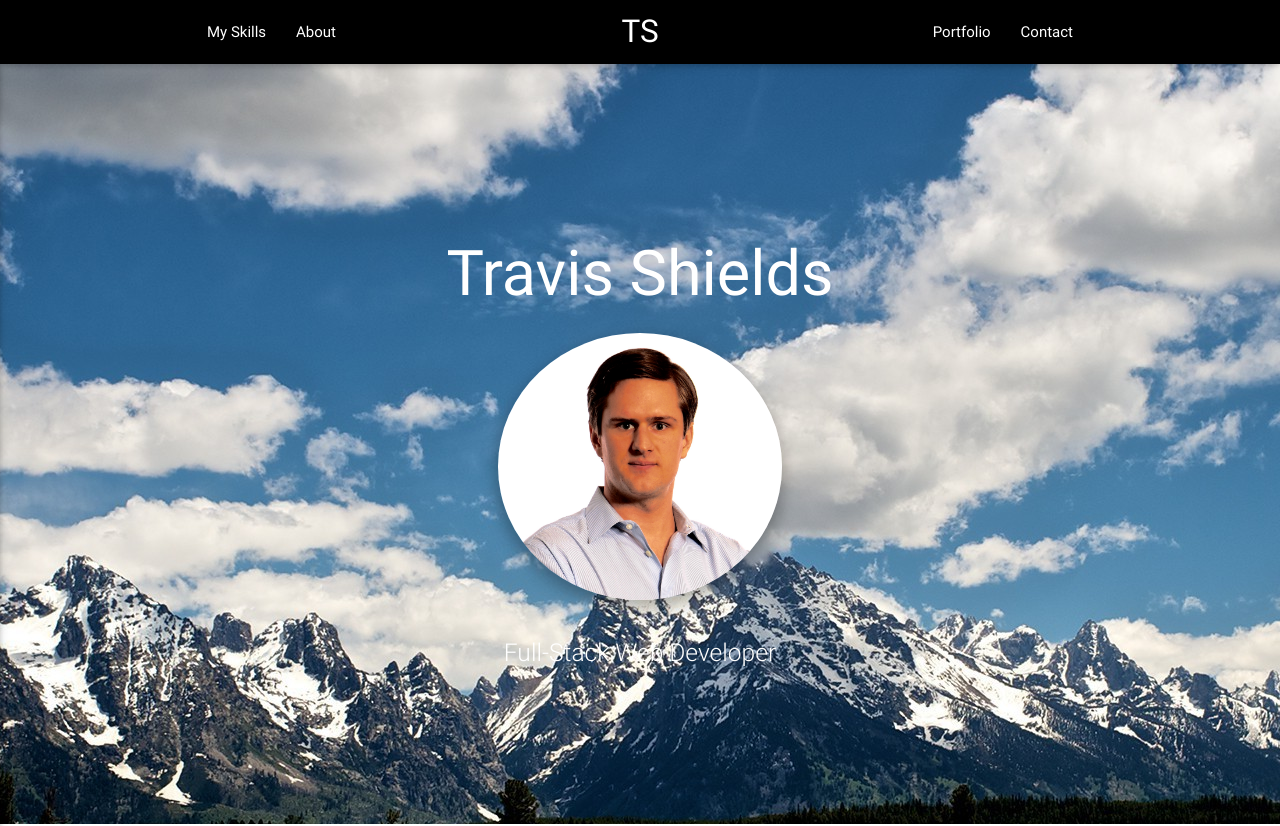
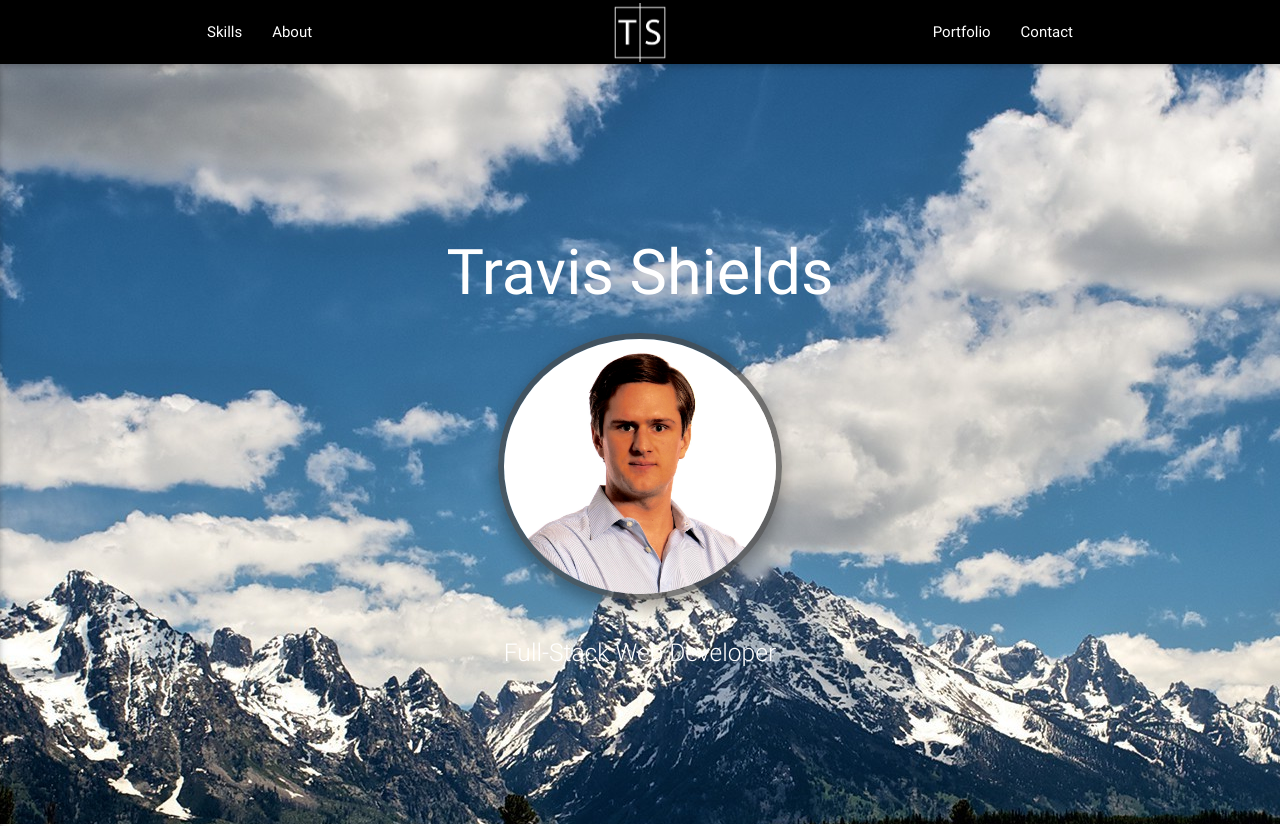
Before and after one commit to tshields86/my_portfolio, a plain HTML site: page index.html in a window 1280 px wide. Shown: the top 826 px of the page. Drawn offline with nearby package versions, Linux system fonts and the light colour scheme.

Commit message:
clean html and more style

```diff
--- a/css/style.css
+++ b/css/style.css
@@ -38,7 +38,29 @@ html {
   background-size: cover;
 }
 
+.ts-pic {
+  /*border-color: rgba(255, 255, 255, 0.5);*/
+  border-color: rgba(70, 70, 70, 0.7);
+  border-width: .4em;
+  border-style: solid;
+  border-radius: 100%;
+}
+
 .bg-head {
   height: 95vh;
   /*width: 100%;*/
 }
+
+.navbar-brand {
+  padding: 0px;
+}
+/* centering and resizing the svg logo in the nav bar */
+.navbar-brand>img {
+  height: 100%;
+  padding: 2.5px;
+  position: absolute;
+  left: 0;
+  right: 0;
+  margin: auto;
+  width: auto;
+}
--- a/index.html
+++ b/index.html
@@ -3,6 +3,7 @@
   <head>
     <meta http-equiv="Content-Type" content="text/html; charset=UTF-8"/>
     <meta name="viewport" content="width=device-width, initial-scale=1, maximum-scale=1.0"/>
+    <link rel="icon" type="image/ico" href="img/favicon-96x96.png"/>
     <title>Travis Shields</title>
     <!-- CSS  -->
     <link href="https://fonts.googleapis.com/icon?family=Material+Icons" rel="stylesheet">
@@ -17,9 +18,9 @@
     <div class="navbar-fixed">
       <nav class="black" role="navigation">
       <!-- <nav class="blur-black" role="navigation"> -->
-        <div class="nav-wrapper container"><a id="logo-container" href="#index-banner" class="brand-logo center">TS</a>
+        <div class="nav-wrapper container"><a id="logo-container" href="#index-banner" class="navbar-brand center"><img class="logo" src="img/logo_ts_w-on-b.jpg"></a>
           <ul class="left hide-on-med-and-down">
-            <li><a href="#skills">My Skills</a></li>
+            <li><a href="#skills">Skills</a></li>
             <li><a href="#about">About</a></li>
           </ul>
           <ul class="right hide-on-med-and-down">
@@ -28,7 +29,7 @@
           </ul>
           <!-- mobile navbar -->
           <ul id="nav-mobile" class="side-nav blur-grey">
-            <li><a href="#skills" class="waves-effect waves-light btn deep-orange accent-3">My Skills</a></li>
+            <li><a href="#skills" class="waves-effect waves-light btn deep-orange accent-3">Skills</a></li>
             <li><a href="#about" class="waves-effect waves-light btn deep-orange accent-3">About</a></li>
             <li><a href="#portfolio" class="waves-effect waves-light btn deep-orange accent-3">Portfolio</a></li>
             <li><a href="#contact" class="waves-effect waves-light btn deep-orange accent-3">Contact</a></li>
@@ -38,83 +39,23 @@
       </nav>
     </div>
 
-    <!-- Intro with static background -->
-    <!-- top jumbotron -->
-    <!-- #<div class="grey lighten-3 section scrollspy no-pad-bot" id="index-banner"> -->
-    <!-- <div class="bg responsive-img section scrollspy no-pad-bot" id="index-banner">
-        <div class="container">
-          <br><br>
-          <h1 class="header center white-text">Travis Shields</h1>
-          #<h1 class="header center deep-orange-text text-accent-3">Travis Shields</h1>
-          <div class="row">
-            <div class="col l4 offset-l4 m4 offset-m4 s6 offset-s3">
-              <img class="responsive-img circle z-depth-2" src="img/travis_face.jpg">
-            </div>
-          </div>
-          <div class="row center">
-            #<h5 class="header col s12 deep-orange-text text-accent-3">Full-Stack Web Developer</h5>
-            <h5 class="header col s12 white-text light">Full-Stack Web Developer</h5>
-            #<h5 class="header col s12 white-text">Full-Stack Web Developer</h5>
-          </div>
-          <br><br>
-        </div>
-    </div> -->
-
     <!-- Intro with parallax background -->
     <div class="parallax-container valign-wrapper section scrollspy no-pad-bot bg-head" id="index-banner">
         <div class="container">
           <br><br>
           <h1 class="header center white-text">Travis Shields</h1>
-          <!-- #<h1 class="header center deep-orange-text text-accent-3">Travis Shields</h1> -->
           <div class="row center">
             <div class="col l4 offset-l4 m4 offset-m4 s6 offset-s3">
-              <img class="responsive-img circle z-depth-2" src="img/travis_pic.jpg">
+              <img class="responsive-img circle z-depth-2 ts-pic" src="img/travis_pic.jpg">
             </div>
           </div>
           <div class="row center">
-            <!-- <h5 class="header col s12 deep-orange-text text-accent-3">Full-Stack Web Developer</h5> -->
             <h5 class="header col s12 white-text light">Full-Stack Web Developer</h5>
-            <!-- <h5 class="header col s12 white-text">Full-Stack Web Developer</h5> -->
           </div>
           <br><br>
         </div>
         <div class="parallax"><img src="img/background/open_road_8.jpg"></div>
-        <!-- <div class="parallax"><img src="img/background/mountains.jpg"></div> -->
     </div>
-
-
-    <!-- highlight section -->
-    <!-- <div class="container">
-      <div class="section">
-          #first
-        <div class="row">
-          <div class="col s12 m4 l4">
-            <div class="icon-block">
-              <h2 class="center deep-orange-text text-accent-3"><i class="material-icons">group</i></h2>
-              <h5 class="center">highlight 1</h5>
-              <p class="light">Tail turkey ball tip sirloin, alcatra meatloaf picanha drumstick beef shank cow shankle. Spare ribs chicken short ribs porchetta shoulder. Leberkas shank shoulder, cow sirloin ham ham hock drumstick beef ribs pork boudin.</p>
-            </div>
-          </div>
-            #second
-          <div class="col s12 m4 l4">
-            <div class="icon-block">
-              <h2 class="center deep-orange-text text-accent-3"><i class="material-icons">flash_on</i></h2>
-              <h5 class="center">highlight 2</h5>
-              <p class="light">Bacon ipsum dolor amet sirloin picanha shoulder, spare ribs ground round bacon capicola doner. Turducken kielbasa ham hock frankfurter, ball tip t-bone beef tongue salami drumstick chicken pork chop boudin chuck.</p>
-            </div>
-          </div>
-            #third
-          <div class="col s12 m4 l4">
-            <div class="icon-block">
-              <h2 class="center deep-orange-text text-accent-3"><i class="material-icons">settings</i></h2>
-              <h5 class="center">highlight 3</h5>
-              <p class="light">Salami jerky beef ribs capicola drumstick pork chop pastrami swine shankle biltong fatback. Filet mignon pig beef ribs cow. Doner swine pancetta cupim strip steak venison bacon.</p>
-            </div>
-          </div>
-        </div>
-      </div>
-      <br><br>
-    </div> -->
 
     <!-- skills -->
     <div class="white section scrollspy" id="skills">
@@ -135,7 +76,7 @@
           <div class="col s12 m6 l3">
             <i class="fa fa-database fa-4x deep-orange-text text-accent-3"></i>
             <h5>Secure Storage</h5>
-            <p>I employ user authentication and maintain MongoDB, PostgreSLQ, and MySLQ databases.</p>
+            <p>I employ user authentication and maintain MongoDB, PostgreSQL, and MySQL databases.</p>
           </div>
           <div class="col s12 m6 l3">
             <i class="fa fa-terminal fa-4x deep-orange-text text-accent-3"></i>
@@ -168,14 +109,13 @@
 
     <!-- about -->
     <div class="parallax-container valign-wrapper section scrollspy" id="about">
-      <!-- <div class="section no-pad-bot"> -->
         <div class="container white-text blur-grey">
           <div class="row">
             <div class="col l12 s12 valign">
               <h5 class="center">Hello World!</h5>
               <hr/>
-              <p class="white-text">My name is Travis Shields. I am a full-stack developer based out of New York City. I went to the University of Pennsylvania and my background is in finance. Where I once had a knack for creating complex financial models, as a developer, I am now building fully functional and dynamic web applications and it is so satisfying putting all the pieces together.
-                <br/>When I'm not working on a new app, you can find me discovering new parts of the city, listening to live music or trying to find the best cup of coffee. <i class="fa fa-coffee" aria-hidden="true"></i>
+              <p class="white-text">My name is Travis Shields. I am a full-stack developer based out of New York City. I went to the University of Pennsylvania and my background is in finance. Where I once had a knack for creating complex financial models, as a developer, I am now building fully functional and dynamic web applications and it is really satisfying being able to put all the pieces together.
+                <br/>When I'm not working on a new app, you can catch me discovering new parts of the city, listening to live music or trying to find the best cup of coffee. <i class="fa fa-coffee" aria-hidden="true"></i>
               </p>
             </div>
           </div>
@@ -225,6 +165,21 @@
           <div class="col s12 m6 l6">
             <div class="card">
               <div class="card-image waves-effect waves-block waves-light">
+                <img class="activator" src="img/projects/MeanCoffeeBeanNyc.png">
+              </div>
+              <div class="card-content">
+                <span class="card-title activator black-text">MEAN Coffee Bean NYC<i class="material-icons black-text right">more_vert</i></span>
+                <p><a href="https://github.com/tshields86/mean_coffee" target="_blank" class="deep-orange-text text-accent-3">GitHub</a></p>
+              </div>
+              <div class="card-reveal">
+                <span class="card-title black-text">MEAN Coffee Bean NYC<i class="material-icons black-text right">close</i></span>
+                <p>Web application for reviewing coffee shops in the NYC area build with the MEAN stack. Incorporates a REST interface with Express.js on top of Node.js and uses that to perform CRUD operations on a MongoDB database via an AngularJS frontend. In addition to technologies that make up MEAN, other libraries include Mongoose.js for adding structure to MongoDB, Angular ui-router for client-side routing, and Twitter Bootstrap for styling.</p>
+              </div>
+            </div>
+          </div>
+          <div class="col s12 m6 l6">
+            <div class="card">
+              <div class="card-image waves-effect waves-block waves-light">
                 <img class="activator" src="img/projects/YodaSings.png">
               </div>
               <div class="card-content">
@@ -237,7 +192,9 @@
               </div>
             </div>
           </div>
-          <div class="col s12 m6 l6">
+        </div>
+        <div class="row">
+          <div class="col s12 m6 offset-m3 l6 offset-l3">
             <div class="card">
               <div class="card-image waves-effect waves-block waves-light">
                 <img class="activator" src="img/projects/TravisLand.png">
@@ -262,7 +219,6 @@
         <div>
           <h5>Let's Get In Touch!</h5>
           <hr/>
-          <!-- <p>Feel free to contact me through any of the following:</p> -->
           <p>Look over my resume, give me a call, or send an email.</p>
         </div>
         <div class="row">
@@ -306,7 +262,6 @@
     <footer class="black section scrollspy">
     <!-- <footer class="blur-black section scrollspy"> -->
       <div class="footer-copyright">
-        <!-- <div class="container"> -->
         <div class="container white-text">
         Copyright &copy; 2016 - <span class="deep-orange-text text-accent-3">Travis Shields</span>
         </div>
```
Also changed, not shown: img/favicon-96x96.png (added), img/logo_ts_w-on-b.jpg (added), img/logo_ts_w-on-t.svg (added), img/projects/MeanCoffeeBeanNyc.png (added), img/projects/TravisLand.png, img/projects/YodaSings.png, img/travis_face.jpg (deleted), 2 other files.
